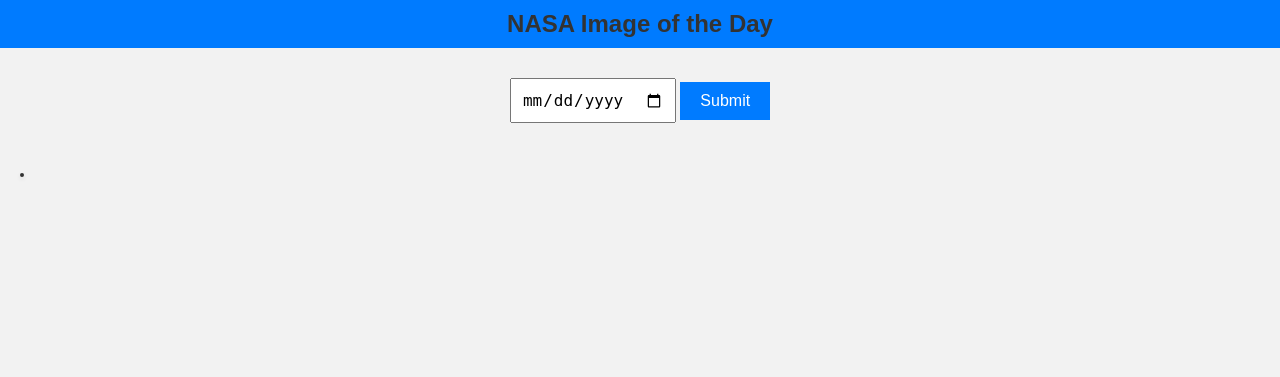
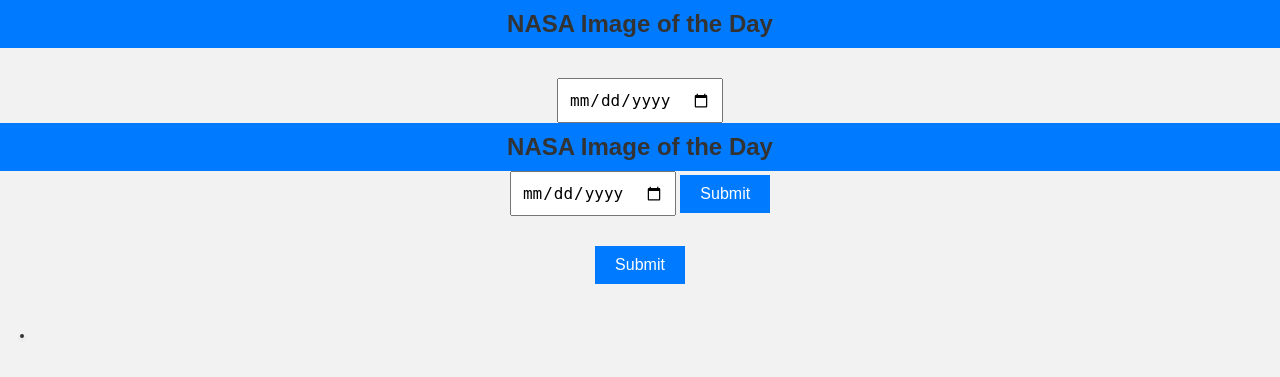
Before and after one commit to Raz-Dahan/flask-websites, a Flask app: page / in a window 1280 px wide. Shown: the top 377 px of the page. Run offline with Flask 2, Linux system fonts and the light colour scheme.

Commit message:
Update index.html

```diff
--- a/NASA-flask/templates/index.html
+++ b/NASA-flask/templates/index.html
@@ -1,4 +1,15 @@
 <!DOCTYPE html>
+<html>
+<head>
+    <title>NASA Image of the Day</title>
+    <link rel="stylesheet" type="text/css" href="{{ url_for('static', filename='style.css') }}">
+</head>
+<body>
+    <div class="title-bar">
+        <h1>NASA Image of the Day</h1>
+    </div>
+    <form method="POST" action="/">
+        <input type="date" name="date" required><!DOCTYPE html>
 <html>
 <head>
     <title>NASA Image of the Day</title>
@@ -13,6 +24,21 @@
         <button type="submit">Submit</button>
     </form>
     <div class="image-container">
+        {% if image_url %}
+            <div class="floating-photo">
+                <img src="{{ image_url }}" alt="NASA Image of the Day">
+            </div>
+            <div class="center-photo">
+                <img src="{{ image_url }}" alt="NASA Image of the Day" class="today-photo">
+            </div>
+        {% endif %}
+    </div>
+</body>
+</html>
+
+        <button type="submit">Submit</button>
+    </form>
+    <div class="image-container">
         <div class="floating-photo">
             {% if image_url %}
                 <img src="{{ image_url }}" alt="NASA Image of the Day">
```
